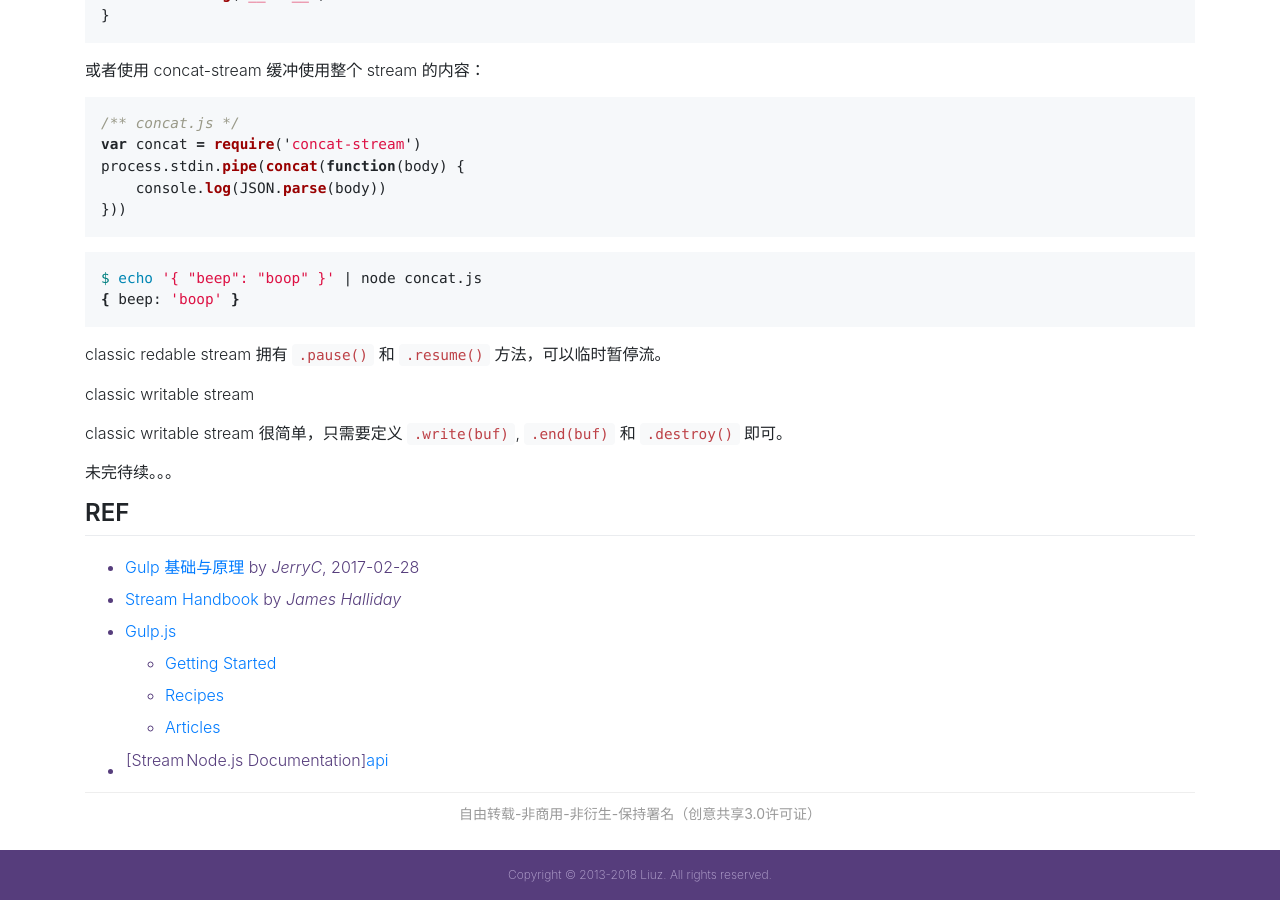
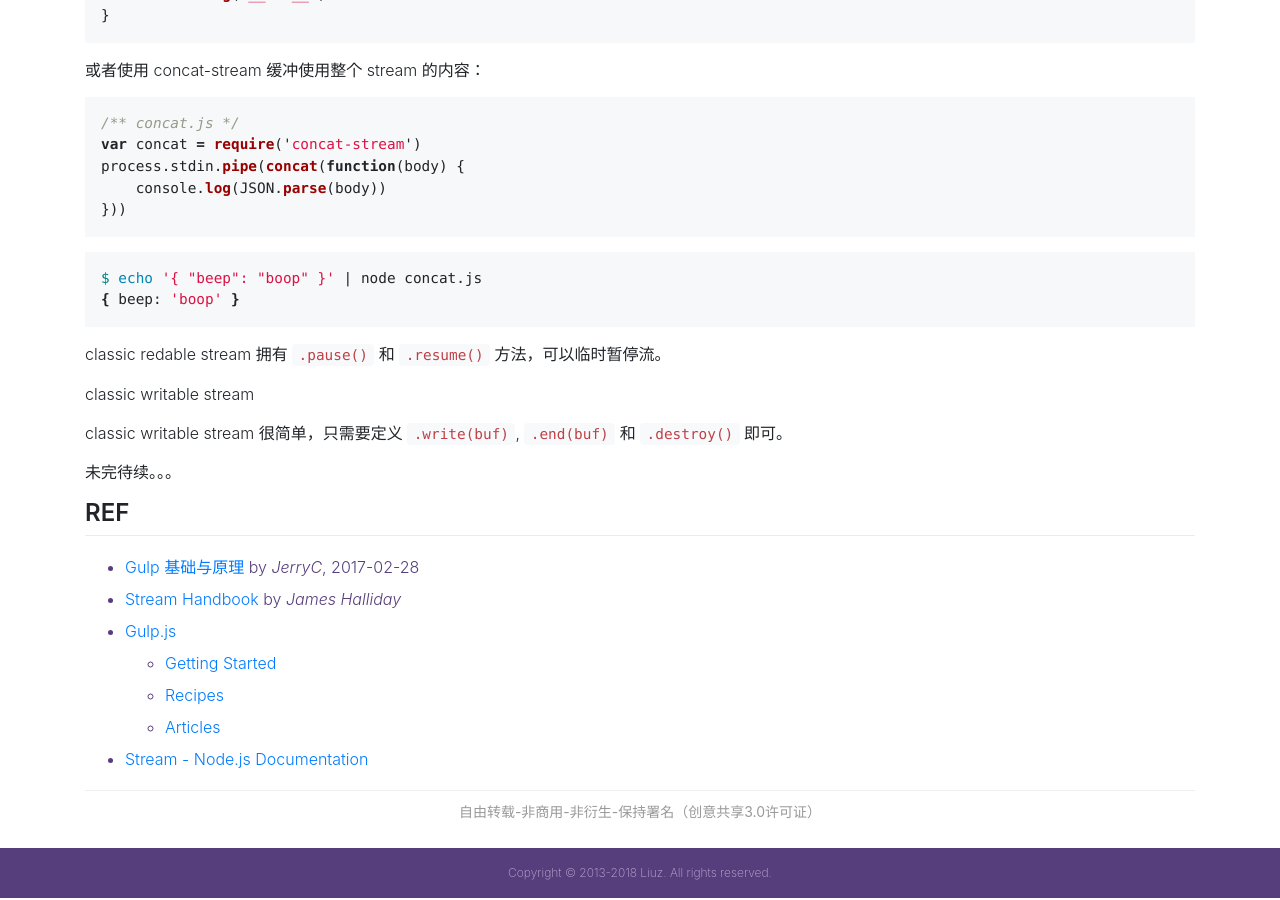
Before and after one commit to liuzhuan/liuzhuan.github.io, a Jekyll site: the page built from _posts/2018-04-30-hello-gulp.md, in a window 1280 px wide and 900 px high, scrolled down 8872 px. Built offline with Jekyll 4.4.1, drawn with Linux system fonts in a browser that asks for light colours; nearby versions of some CDN libraries.

Commit message:
updating for jekyll compatibility

```diff
--- a/_posts/2018-04-30-hello-gulp.md
+++ b/_posts/2018-04-30-hello-gulp.md
@@ -473,7 +473,7 @@ classic writable stream 很简单，只需要定义 `.write(buf)`, `.end(buf)`
     - [Getting Started][started]
     - [Recipes][recipes]
     - [Articles][articles]
-- [Stream | Node.js Documentation][api]
+- [Stream - Node.js Documentation][api]
 
 [gulpjs]: https://gulpjs.com
 [started]: https://github.com/gulpjs/gulp/blob/v3.9.1/docs/getting-started.md
```
